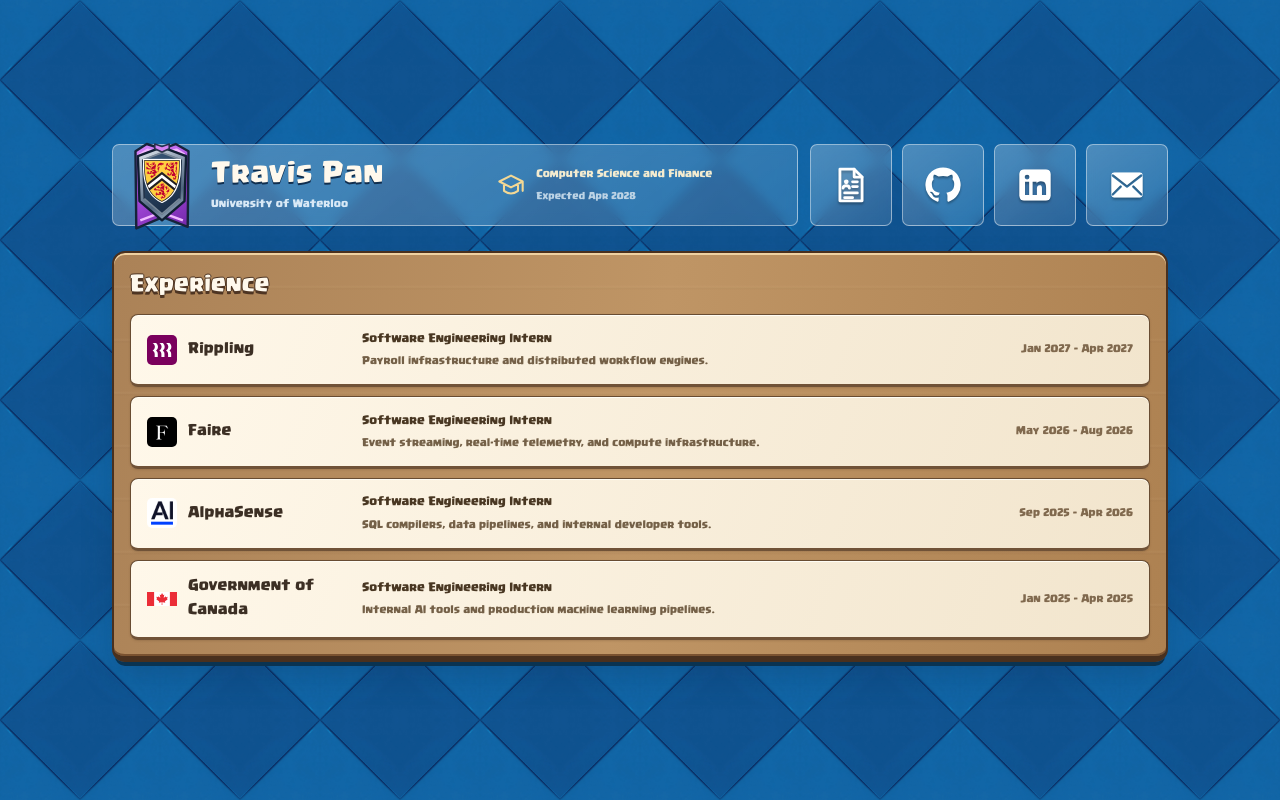
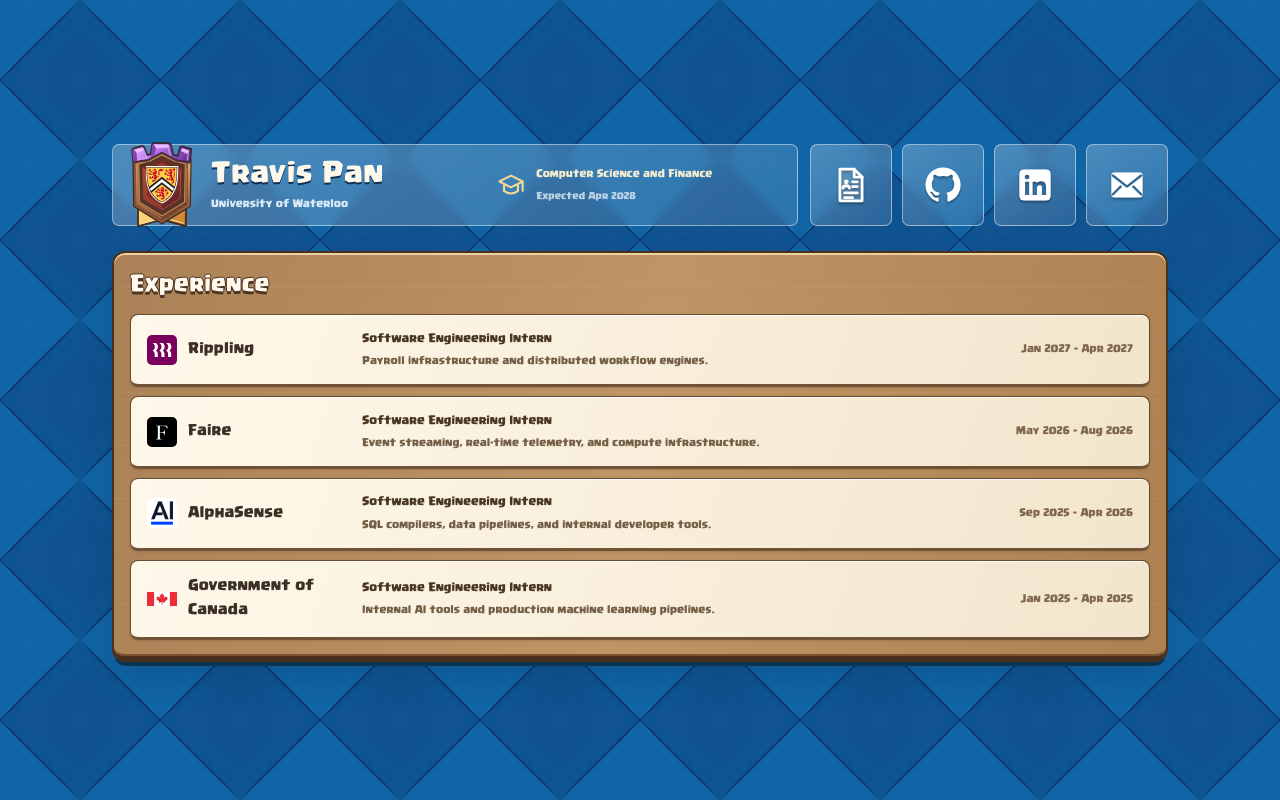
Before and after one commit to travispan75/funny-website, a Next.js app: page / in a window 1280 px wide. Built offline with nearby package versions, Linux system fonts and the light colour scheme.

Commit message:
Refine Waterloo clan badge with bronze frame and purple crown

```diff
--- a/src/components/waterloo-sigil.tsx
+++ b/src/components/waterloo-sigil.tsx
@@ -2,31 +2,56 @@ import { assetPath } from "@/lib/asset-path";
 
 export function WaterlooSigil({ className }: { className?: string }) {
   return (
-    <svg className={className} viewBox="0 0 92 112" fill="none" aria-hidden="true" focusable="false">
+    <svg className={className} viewBox="0 0 92 120" fill="none" aria-hidden="true" focusable="false">
       <defs>
-        <linearGradient id="sigil-ribbon" x1="14" y1="7" x2="76" y2="108" gradientUnits="userSpaceOnUse">
-          <stop stopColor="#da8bfc" />
-          <stop offset="0.45" stopColor="#a74add" />
-          <stop offset="1" stopColor="#7429aa" />
+        <linearGradient id="sigil-gold" x1="15" y1="87" x2="75" y2="113" gradientUnits="userSpaceOnUse">
+          <stop stopColor="#ffe29a" />
+          <stop offset="0.45" stopColor="#f4b54c" />
+          <stop offset="1" stopColor="#c67a28" />
         </linearGradient>
-        <linearGradient id="sigil-metal" x1="18" y1="11" x2="73" y2="95" gradientUnits="userSpaceOnUse">
-          <stop stopColor="#e3eaf0" />
-          <stop offset="0.35" stopColor="#94a3b6" />
-          <stop offset="0.7" stopColor="#4e657e" />
-          <stop offset="1" stopColor="#a8bac9" />
+        <linearGradient id="sigil-bronze" x1="13" y1="23" x2="79" y2="96" gradientUnits="userSpaceOnUse">
+          <stop stopColor="#c78f55" />
+          <stop offset="0.4" stopColor="#9c613d" />
+          <stop offset="1" stopColor="#673b2a" />
         </linearGradient>
-        <linearGradient id="sigil-face" x1="25" y1="19" x2="65" y2="88" gradientUnits="userSpaceOnUse">
-          <stop stopColor="#385778" />
-          <stop offset="1" stopColor="#172a43" />
+        <linearGradient id="sigil-edge" x1="77" y1="30" x2="61" y2="106" gradientUnits="userSpaceOnUse">
+          <stop stopColor="#e7ad68" />
+          <stop offset="0.5" stopColor="#ad7045" />
+          <stop offset="1" stopColor="#825131" />
+        </linearGradient>
+        <linearGradient id="sigil-red" x1="27" y1="32" x2="66" y2="87" gradientUnits="userSpaceOnUse">
+          <stop stopColor="#a43c32" />
+          <stop offset="0.55" stopColor="#842a28" />
+          <stop offset="1" stopColor="#602222" />
+        </linearGradient>
+        <linearGradient id="sigil-crown" x1="19" y1="5" x2="72" y2="31" gradientUnits="userSpaceOnUse">
+          <stop stopColor="#d99bff" />
+          <stop offset="0.45" stopColor="#b06de1" />
+          <stop offset="1" stopColor="#723b9c" />
         </linearGradient>
       </defs>
-      <path d="m13 14 14-9 19 6 17-6 16 9-1 94-31-12-33 14-1-96Z" fill="url(#sigil-ribbon)" stroke="#17233a" strokeWidth="3" strokeLinejoin="round" />
-      <path d="m17 19 11-7 18 5 18-5 10 6M19 100l26-10 27 10" stroke="#f0b9ff" strokeWidth="3" strokeLinejoin="round" />
-      <path d="m16 20 30-11 30 11-2 56-28 24-28-24-2-56Z" fill="url(#sigil-metal)" stroke="#101e32" strokeWidth="3" strokeLinejoin="round" />
-      <path d="m22 25 24-9 24 9-2 48-22 19-22-19-2-48Z" fill="url(#sigil-face)" stroke="#23344b" strokeWidth="2" strokeLinejoin="round" />
-      <path d="m22 25 24-9 24 9M24 73l22 19 22-19" stroke="#e0edf5" strokeOpacity="0.45" strokeWidth="2" strokeLinejoin="round" />
-      <path d="M37 11V5l9 3 9-3v6l-9 4-9-4Z" fill="#d784f4" stroke="#28304a" strokeWidth="2" strokeLinejoin="round" />
-      <image href={assetPath("/images/companies/waterloo.svg")} x="22" y="23" width="48" height="56" />
+      <g strokeLinejoin="round">
+        <path d="m14 80 32 16 32-16v35l-32-9-32 9V80Z" fill="url(#sigil-gold)" stroke="#463022" strokeWidth="2.5" />
+        <path d="m17 88 23 12v6l-23 6V88Z" fill="#ffcf73" />
+        <path d="m72 88 3-2v25l-25-7v-5l22-11Z" fill="#d58a35" />
+        <path d="M46 97v9m-29 6 23-6m10-2 25 7" stroke="#fce2a0" strokeWidth="1.5" />
+        <path d="m8 26 19-4 19-9 19 9 19 4-1 62-37 23L9 88 8 26Z" fill="url(#sigil-bronze)" stroke="#392820" strokeWidth="3" />
+        <path d="m8 27 7 6 1 50 30 18v10L9 88 8 27Z" fill="#8b5335" />
+        <path d="m77 32 7-6-1 62-37 23v-10l30-18 1-51Z" fill="url(#sigil-edge)" />
+        <path d="m11 30 4 3 1 50 30 18 30-18 1-51 4-3-1 57-34 21-34-21-1-56Z" fill="url(#sigil-bronze)" />
+        <path d="m15 32 15-4 16-8 16 8 15 4-1 51-30 18-30-18-1-51Z" fill="#563326" stroke="#bd8551" strokeWidth="1.5" />
+        <path d="m20 36 12-4 14-8 14 8 12 4-1 43-25 15-25-15-1-43Z" fill="url(#sigil-red)" />
+        <path d="m20 36 5 4 1 35 20 12v7L21 79l-1-43Z" fill="#b4523b" fillOpacity="0.5" />
+        <path d="m20 36 12-4 14-8 14 8 12 4-5 4-10-4-11-6-11 6-10 4-5-4Z" fill="#4e241e" fillOpacity="0.6" />
+        <path d="m71 39-1 39-24 15" stroke="#cf8151" strokeOpacity="0.55" strokeWidth="1.2" />
+        <path d="m12 36 1 48 32 20m34-67-1 46" stroke="#e1a66a" strokeOpacity="0.45" strokeWidth="1.4" />
+        <image href={assetPath("/images/companies/waterloo.svg")} x="24" y="34" width="44" height="51" />
+        <path d="M8 29 6 14q0-2 3-3l11-3q2 0 3 3l3 9 5-1 2-13q0-2 3-2h18q3 0 4 3l3 13 6 1 3-11q1-2 4-1l11 3-2 18-18-3-19-10-19 10-19 2Z" fill="url(#sigil-crown)" stroke="#3f2a3d" strokeWidth="2.5" />
+        <path d="m9 13 11-3 2 4-10 3-3-4Zm26-7h19l2 4-18 1-3-5Zm38 5 9 3-1 4-10-3 2-4Z" fill="#e9c0ff" />
+        <path d="m9 13 3 4 1 10-5 2-2-15 3-1Zm26-7 3 5-2 9-5 3 2-17h2Zm36 9 4 2-3 10-5-1 4-11Z" fill="#8245aa" />
+        <path d="m22 14 4 10-13 3m25-16 16-1 3 11m18-4 6 1-1 9" stroke="#d99af6" strokeWidth="1.5" />
+        <path d="m9 30 18-3 19-10 19 10 17 3" stroke="#4f2e42" strokeWidth="2" />
+      </g>
     </svg>
   );
 }
```
